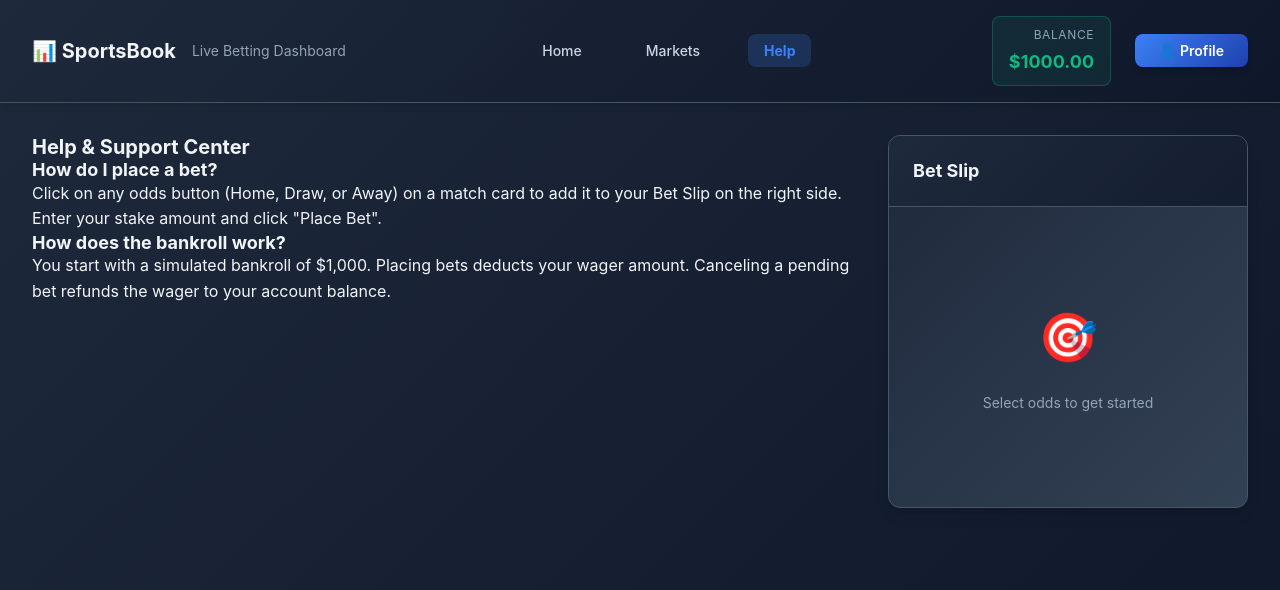
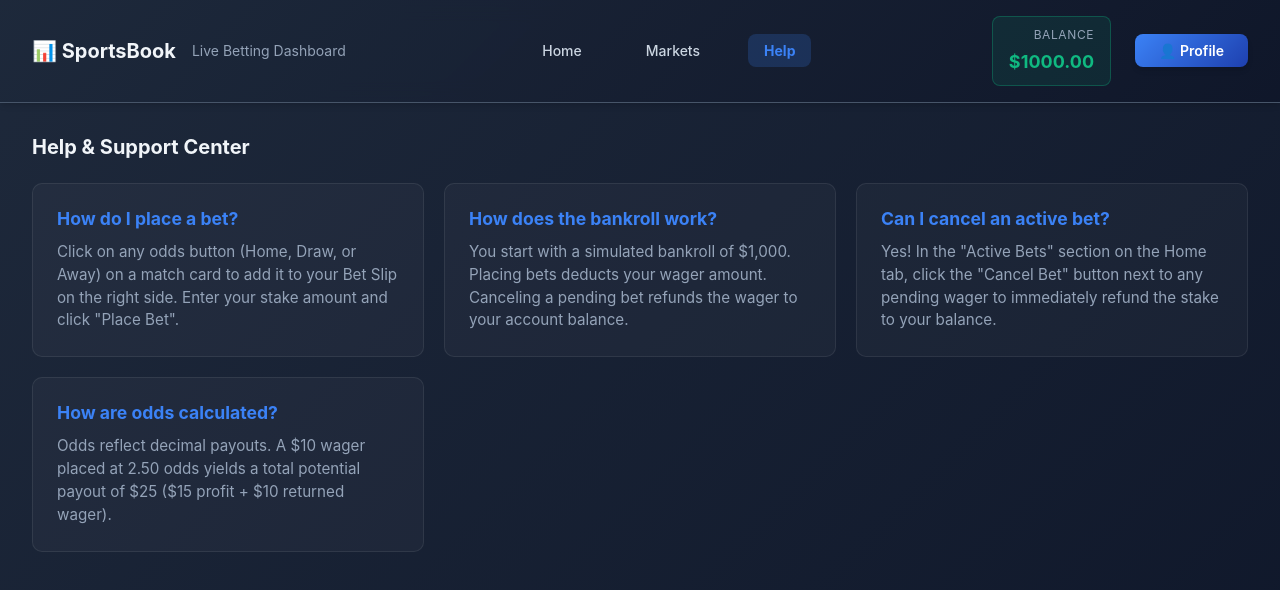
Before and after one commit to Frasse007/moderntech-copilot, a React (Vite) app: page / in a window 1280 px wide. Both pictures are taken after a click on the button "Help". Shown: the top 590 px of the page. Built offline with nearby package versions, Linux system fonts and the light colour scheme; some icons are missing.

Commit message:
Fix to remove BetSlip component from being displayed in the right column of 'Help' page

```diff
--- a/src/App.css
+++ b/src/App.css
@@ -148,6 +148,45 @@
   background-color: rgba(59, 130, 246, 0.2);
 }
 
+/* Full-Width Main Content Modifier */
+.main-content.full-width {
+  flex: 1;
+  max-width: 100%;
+}
+
+/* Help Section Grid Layout */
+.help-section {
+  max-width: 100%;
+}
+
+.help-grid {
+  display: grid;
+  grid-template-columns: repeat(auto-fit, minmax(300px, 1fr));
+  gap: 1.25rem;
+  margin-top: 1.5rem;
+}
+
+.help-card {
+  background-color: rgba(255, 255, 255, 0.03);
+  border: 1px solid rgba(255, 255, 255, 0.08);
+  border-radius: 10px;
+  padding: 1.5rem;
+}
+
+.help-card h3 {
+  margin-top: 0;
+  margin-bottom: 0.75rem;
+  color: #3b82f6;
+  font-size: 1.1rem;
+}
+
+.help-card p {
+  margin: 0;
+  color: #94a3b8;
+  line-height: 1.5;
+  font-size: 0.95rem;
+}
+
 /* Responsive Design */
 @media (max-width: 1024px) {
   .app-layout {
--- a/src/App.jsx
+++ b/src/App.jsx
@@ -97,7 +97,7 @@ export default function App() {
       />
 
       <div className="app-layout">
-        <main className="main-content">
+        <main className={`main-content ${activeTab === 'help' ? 'full-width' : ''}`}>
           {activeTab === 'home' && (
             <>
               <MatchBoard
@@ -143,6 +143,7 @@ export default function App() {
           {activeTab === 'help' && (
             <div className="tab-view help-section">
               <h2>Help & Support Center</h2>
+              <div className="help-grid">
                 <div className="help-card">
                   <h3>How do I place a bet?</h3>
                   <p>Click on any odds button (Home, Draw, or Away) on a match card to add it to your Bet Slip on the right side. Enter your stake amount and click "Place Bet".</p>
@@ -150,6 +151,15 @@ export default function App() {
                 <div className="help-card">
                   <h3>How does the bankroll work?</h3>
                   <p>You start with a simulated bankroll of $1,000. Placing bets deducts your wager amount. Canceling a pending bet refunds the wager to your account balance.</p>
+                </div>
+                <div className="help-card">
+                  <h3>Can I cancel an active bet?</h3>
+                  <p>Yes! In the "Active Bets" section on the Home tab, click the "Cancel Bet" button next to any pending wager to immediately refund the stake to your balance.</p>
+                </div>
+                <div className="help-card">
+                  <h3>How are odds calculated?</h3>
+                  <p>Odds reflect decimal payouts. A $10 wager placed at 2.50 odds yields a total potential payout of $25 ($15 profit + $10 returned wager).</p>
+                </div>
               </div>
             </div>
           )}
@@ -250,6 +260,7 @@ export default function App() {
           )}
         </main>
 
+        {activeTab !== 'help' && (
           <aside className="sidebar">
             <BetSlip
               selectedOdds={selectedOdds}
@@ -263,6 +274,7 @@ export default function App() {
               }}
             />
           </aside>
+        )}
       </div>
     </div>
   )
```
Also changed, not shown: 1 other file (tests, documents, lock files or other folders). Lines whose indentation alone changed are shown as unchanged.
